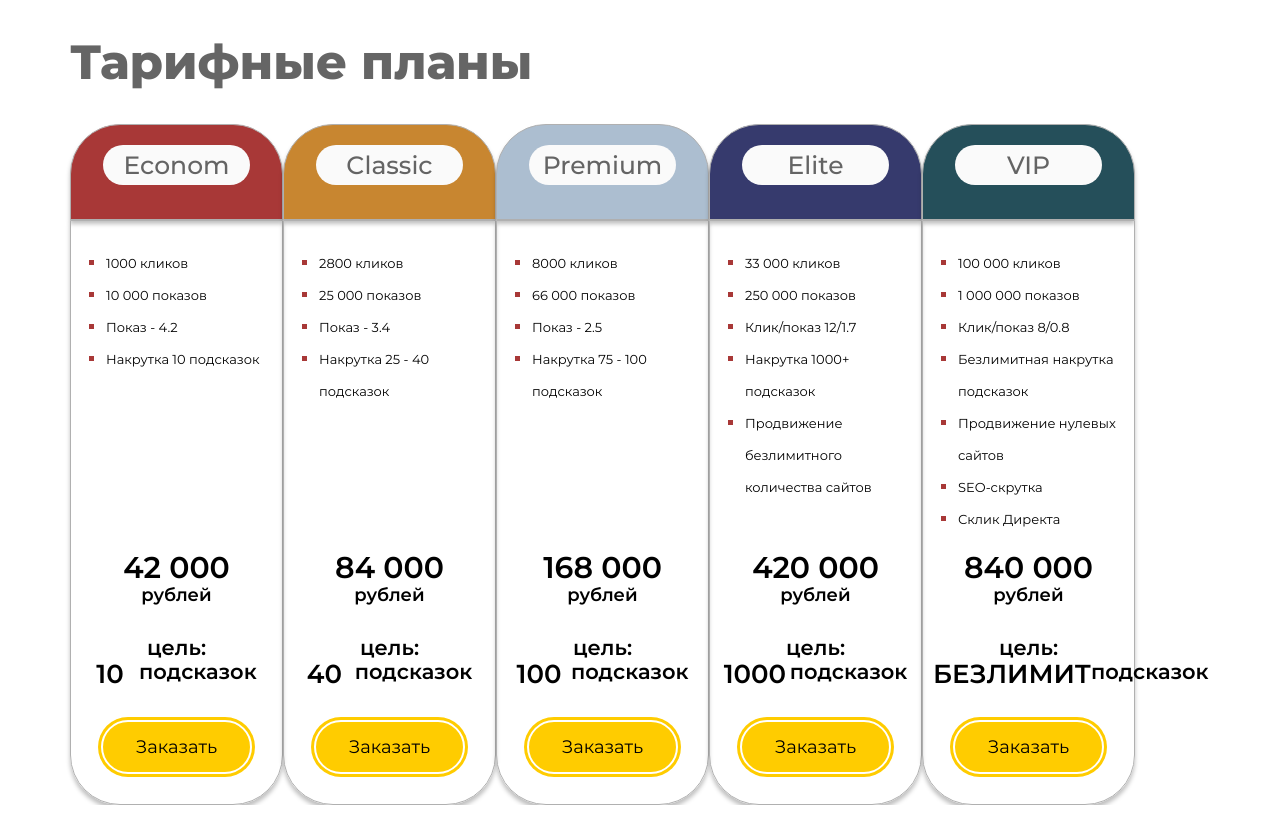
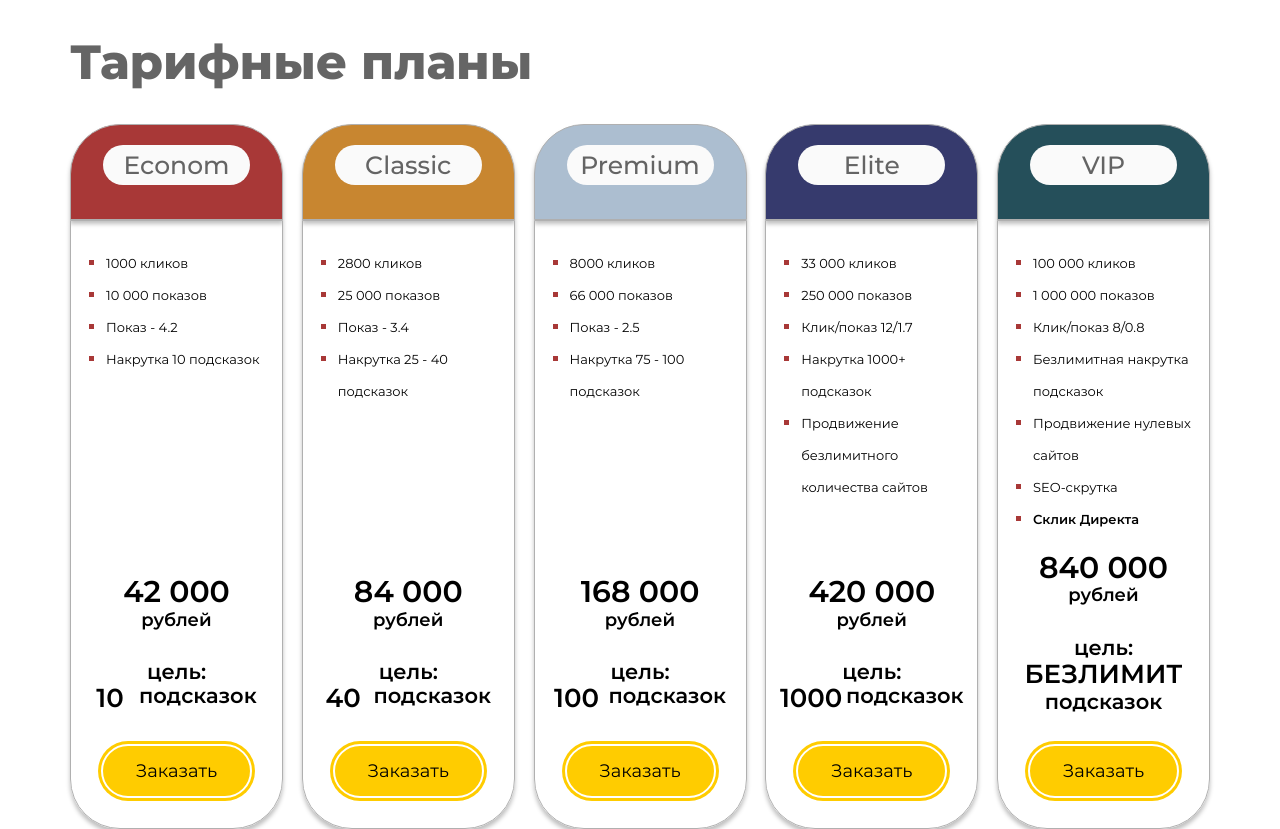
Before and after one commit to art9626/HintsPro, a plain HTML site: page index.html in a window 1280 px wide. Shown: the part 3400-4229 px from the top of the page. Before the commit the page ends 4205 px from the top, so only its background shows below. Drawn offline with nearby package versions, Linux system fonts and the light colour scheme.

Commit message:
Правки

```diff
--- a/css/style.css
+++ b/css/style.css
@@ -574,6 +574,7 @@ textarea {
 .section-rate__content
 {
   display: flex;
+  justify-content: space-between;
 }
 
 
@@ -643,6 +644,11 @@ textarea {
   color: #A83837;
 }
 
+.description-item.highlighted
+{
+  font-weight: 600;
+}
+
 .description-item
 {
   font-weight: normal;
@@ -697,6 +703,12 @@ textarea {
 {
   display: flex;
   justify-content: space-evenly;
+  flex-wrap: wrap;
+}
+
+.rate-target__count
+{
+  position: relative;
 }
 
 .rate-body__submit:hover
--- a/index.html
+++ b/index.html
@@ -436,7 +436,7 @@
                 <li><span class="description-item">Безлимитная накрутка подсказок</span></li>
                 <li><span class="description-item">Продвижение нулевых сайтов</span></li>
                 <li><span class="description-item">SEO-скрутка</span></li>
-                <li><span class="description-item">Склик Директа</span></li>
+                <li><span class="description-item highlighted">Склик Директа</span></li>
               </ul>
             </div>
             <div class="rate-body__bottom">
```
